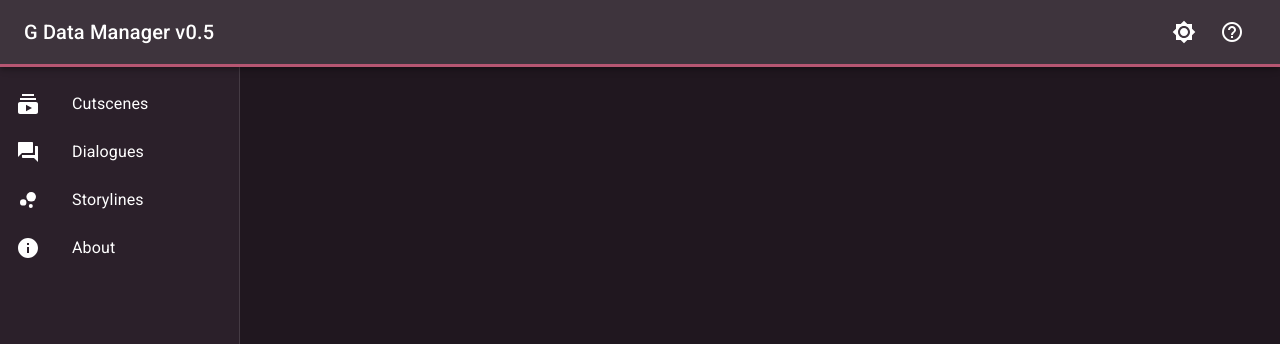
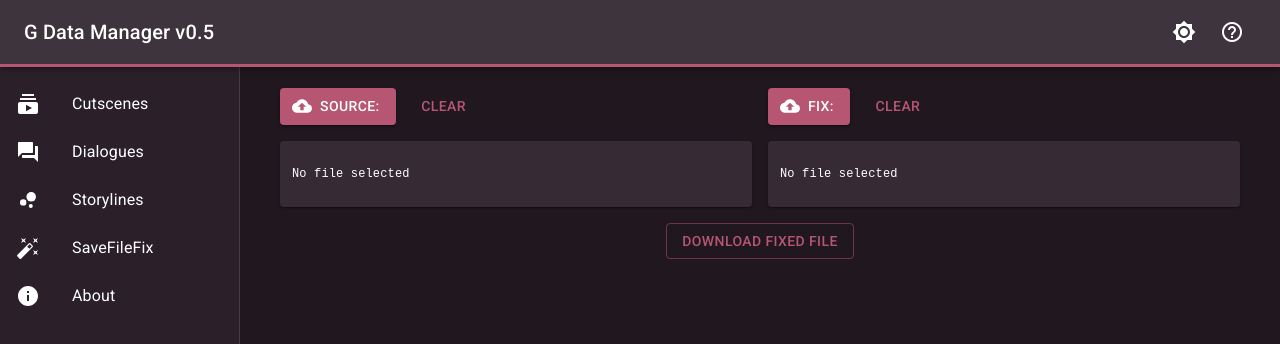
Before and after one commit to ericdsw/g_data_handler, a React (Create React App) app: page /saveFileFix in a window 1280 px wide. Shown: the top 344 px of the page. Built offline with nearby package versions, Linux system fonts and the light colour scheme; what normalizr would draw is missing.

Commit message:
Atone for my sins

```diff
--- a/src/components/pages/index.js
+++ b/src/components/pages/index.js
@@ -3,3 +3,4 @@ export { CutscenePage } from './cutscene';
 export { StorylinePage } from './storylines';
 export { NotFound } from './notFound';
 export { AboutPage } from './about';
+export { default as SaveFileFix } from './saveFileFix/SaveFileFix';
--- /dev/null
+++ b/src/components/pages/saveFileFix/SaveFileFix.js
@@ -0,0 +1,206 @@
+import React, { useState } from 'react';
+import { Button, Grid, Paper } from '@mui/material';
+import { styled } from '@mui/styles';
+import CloudUploadIcon from '@mui/icons-material/CloudUpload';
+import { downloadJSON } from '../../../functions';
+
+const VisuallyHiddenInput = styled('input')({
+  clip: 'rect(0 0 0 0)',
+  clipPath: 'inset(50%)',
+  height: 1,
+  overflow: 'hidden',
+  position: 'absolute',
+  bottom: 0,
+  left: 0,
+  whiteSpace: 'nowrap',
+  width: 1,
+});
+
+const SaveFileFix = () => {
+
+  const [sourceFileName, setSourceFileName] = useState('');
+  const [sourceFileContent, setSourceFileContent] = useState({});
+
+  const [fixFileName, setFixFileName] = useState('');
+  const [fixFileContent, setFixFileContent] = useState({});
+
+  const download = () => {
+
+    const result = fixFileContent;
+
+    // Remove seeded storyline data incorrectly placed on the file's root
+    if ("storyline_data" in result) {
+      const dataKeys = Object.keys(result["storyline_data"]);
+      for (let i = 0; i < dataKeys.length; i++) {
+        const curDataKey = dataKeys[i];
+        if (!["Default", "Violent", "End"].includes(curDataKey)) {
+          delete result["storyline_data"][curDataKey];
+        }
+      }
+    }
+
+    // Migrate player data
+
+    if ("player_data" in result) {
+      const defaultData = sourceFileContent["player_data"]["Default"];
+      const otherRuns = Object.keys(result["player_data"]).filter(key => key !== "Default");
+
+      for (let i = 0; i < otherRuns.length; i++) {
+        const currentRunName = otherRuns[i];
+
+        // Past key items
+        const pastData = defaultData["inventory"]["past"]["key_items"]
+        const alreadyObtainedItems = result["player_data"][currentRunName]["inventory"]["past"]["key_items"].map(itemData => itemData.item_id);
+        for (let k = 0; k < pastData.length; k++) {
+          if (!alreadyObtainedItems.includes(pastData[k].item_id)) {
+            result["player_data"][currentRunName]["inventory"]["past"]["key_items"].push(pastData[k])
+            console.log(`added ${pastData[k].item_id} to the inventory`);
+          }
+        }
+
+        // Past delivered items
+        const pastDeliveredData = defaultData["delivered_inventory"]["past"]
+        for (let k = 0; k < pastDeliveredData.length; k++) {
+          if (!result["player_data"][currentRunName]["delivered_inventory"]["past"].includes(pastDeliveredData[k])) {
+            result["player_data"][currentRunName]["delivered_inventory"]["past"].push(pastDeliveredData[k]);
+            console.log(`added ${pastDeliveredData[k]} to the delivered inventory`)
+          }
+        }
+
+        // Memories
+        const previousMemories = defaultData["memories"]
+        const prevObtainedMemories = previousMemories["memories"];
+        const prevAvailableMemoryPoints = previousMemories["available_memory_points"]
+
+        for (let k = 0; k < prevObtainedMemories.length; k++) {
+          if (!result["player_data"][currentRunName]["memories"]["memories"].includes(prevObtainedMemories[k])) {
+            result["player_data"][currentRunName]["memories"]["memories"].push(prevObtainedMemories[k])
+            console.log(`Added the memory: ${prevObtainedMemories[k]}`);
+          }
+        }
+
+        if (prevAvailableMemoryPoints > result["player_data"][currentRunName]["memories"]["available_memory_points"]) {
+          result["player_data"][currentRunName]["memories"]["available_memory_points"] = prevAvailableMemoryPoints;
+          console.log(`Updated available memory points to ${prevAvailableMemoryPoints} (new value was lower...)`);
+        }
+
+        // Storyline progression
+        const prevStorylineData = sourceFileContent["storyline_data"]["Default"];
+        const prevStorylineNames = Object.keys(prevStorylineData);
+        const curStorylineNames = Object.keys(result["storyline_data"][currentRunName]);
+
+        for (let k = 0; k < prevStorylineNames.length; k++) {
+          if (!curStorylineNames.includes(prevStorylineNames[k])) {
+            result["storyline_data"][currentRunName][prevStorylineNames[k]] = prevStorylineData[prevStorylineNames[k]];
+            console.log(`Passes data from non existing storyline ${prevStorylineNames[k]} to the fixed file`);
+          } else {
+            const curProgression = result["storyline_data"][currentRunName][prevStorylineNames[k]]["current_step"];
+            const prevProgression = prevStorylineData[prevStorylineNames[k]]["current_step"]
+            if (curProgression.includes("initial") && !prevProgression.includes("initial")) {
+              result["storyline_data"][currentRunName][prevStorylineNames[k]] = prevStorylineData[prevStorylineNames[k]];
+              console.log(`Overwrite storyline data for ${prevStorylineNames[k]} with a newer step (${curProgression} => ${prevStorylineData[prevStorylineNames[k]]["current_step"]})`);
+            }
+          }
+        }
+
+      }
+    }
+
+    downloadJSON(fixFileName, result);
+
+  };
+
+  return (
+    <React.Fragment>
+      <Grid container spacing={2}>
+        <Grid item xs={6}>
+          <Grid container spacing={2}>
+            <Grid item>
+              <Button component="label" variant="contained" startIcon={<CloudUploadIcon />}>
+                {`source: ${sourceFileName}` || `Upload Base File`}
+                <VisuallyHiddenInput
+                  type="file"
+                  onChange={e => {
+                    const fileReader = new FileReader();
+                    const fileName = e.target.files[0].name;
+                    fileReader.readAsText(e.target.files[0], 'UTF-8');
+                    fileReader.onload = e => {
+                      setSourceFileName(fileName);
+                      setSourceFileContent(JSON.parse(e.target.result));
+                    }
+                  }}
+                />
+              </Button>
+            </Grid>
+            <Grid item xs>
+              <Button
+                onClick={() => {
+                  setSourceFileName('');
+                  setSourceFileContent({});
+                }}
+              >clear</Button>
+            </Grid>
+          </Grid>
+
+          <Paper style={{ padding: 12, marginTop: 16 }}>
+            <pre style={{ fontSize: 12, maxHeight: 600, overflowY: 'scroll' }}>
+            {Object.keys(sourceFileContent).length > 0 && JSON.stringify(sourceFileContent, null, 2)}
+            {Object.keys(sourceFileContent).length <= 0 && `No file selected`}
+            </pre>
+          </Paper>
+
+        </Grid>
+
+        <Grid item xs={6}>
+          <Grid container spacing={2}>
+            <Grid item>
+              <Button component="label" variant="contained" startIcon={<CloudUploadIcon />}>
+                {`fix: ${fixFileName}` || `Upload File To Fix`}
+                <VisuallyHiddenInput
+                  type="file"
+                  onChange={e => {
+                    const fileReader = new FileReader();
+                    const fileName = e.target.files[0].name;
+                    fileReader.readAsText(e.target.files[0], 'UTF-8');
+                    fileReader.onload = e => {
+                      setFixFileName(fileName);
+                      setFixFileContent(JSON.parse(e.target.result));
+                    }
+                  }}
+                />
+              </Button>
+            </Grid>
+            <Grid item xs>
+              <Button
+                onClick={() => {
+                  setFixFileName('');
+                  setFixFileContent({});
+                }}
+              >clear</Button>
+            </Grid>
+          </Grid>
+
+          <Paper style={{ padding: 12, marginTop: 16 }}>
+            <pre style={{ fontSize: 12, maxHeight: 600, overflowY: 'scroll' }}>
+            {Object.keys(fixFileContent).length > 0 && JSON.stringify(fixFileContent, null, 2)}
+            {Object.keys(fixFileContent).length <= 0 && `No file selected`}
+            </pre>
+          </Paper>
+
+        </Grid>
+
+        <Grid item xs={12} container alignItems="center" justifyContent="center">
+          <Button
+            variant='outlined'
+            onClick={() => download()}
+          >
+            Download Fixed File
+          </Button>
+        </Grid>
+
+      </Grid>
+    </React.Fragment>
+  );
+};
+
+export default SaveFileFix;
--- a/src/router/index.js
+++ b/src/router/index.js
@@ -2,6 +2,7 @@ import React from 'react';
 import QuestionAnswerIcon from '@mui/icons-material/QuestionAnswer';
 import SubscriptionsIcon from '@mui/icons-material/Subscriptions';
 import BubbleChartIcon from '@mui/icons-material/BubbleChart';
+import AutoFixHighIcon from '@mui/icons-material/AutoFixHigh';
 import InfoIcon from '@mui/icons-material/Info';
 
 import {
@@ -10,6 +11,7 @@ import {
   StorylinePage,
   NotFound,
   AboutPage,
+  SaveFileFix,
 } from '../components/pages';
 
 export const fallbackRoute = {
@@ -39,6 +41,13 @@ const routes = [
     text: 'Storylines',
   },
   {
+    path: '/saveFileFix',
+    exact: true,
+    component: <SaveFileFix />,
+    icon: <AutoFixHighIcon />,
+    text: 'SaveFileFix',
+  },
+  {
     path: '/about',
     exact: true,
     component: <AboutPage />,
```
